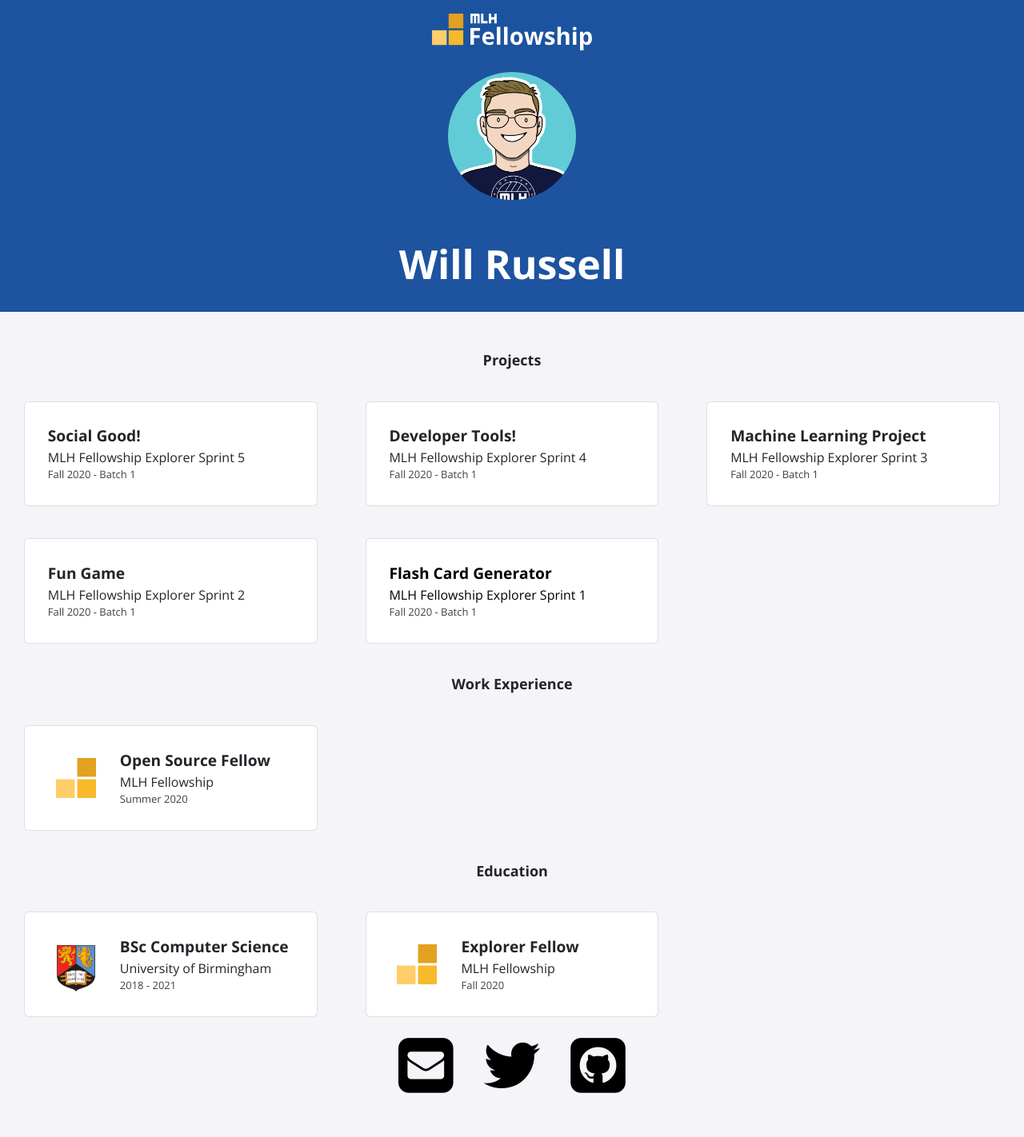
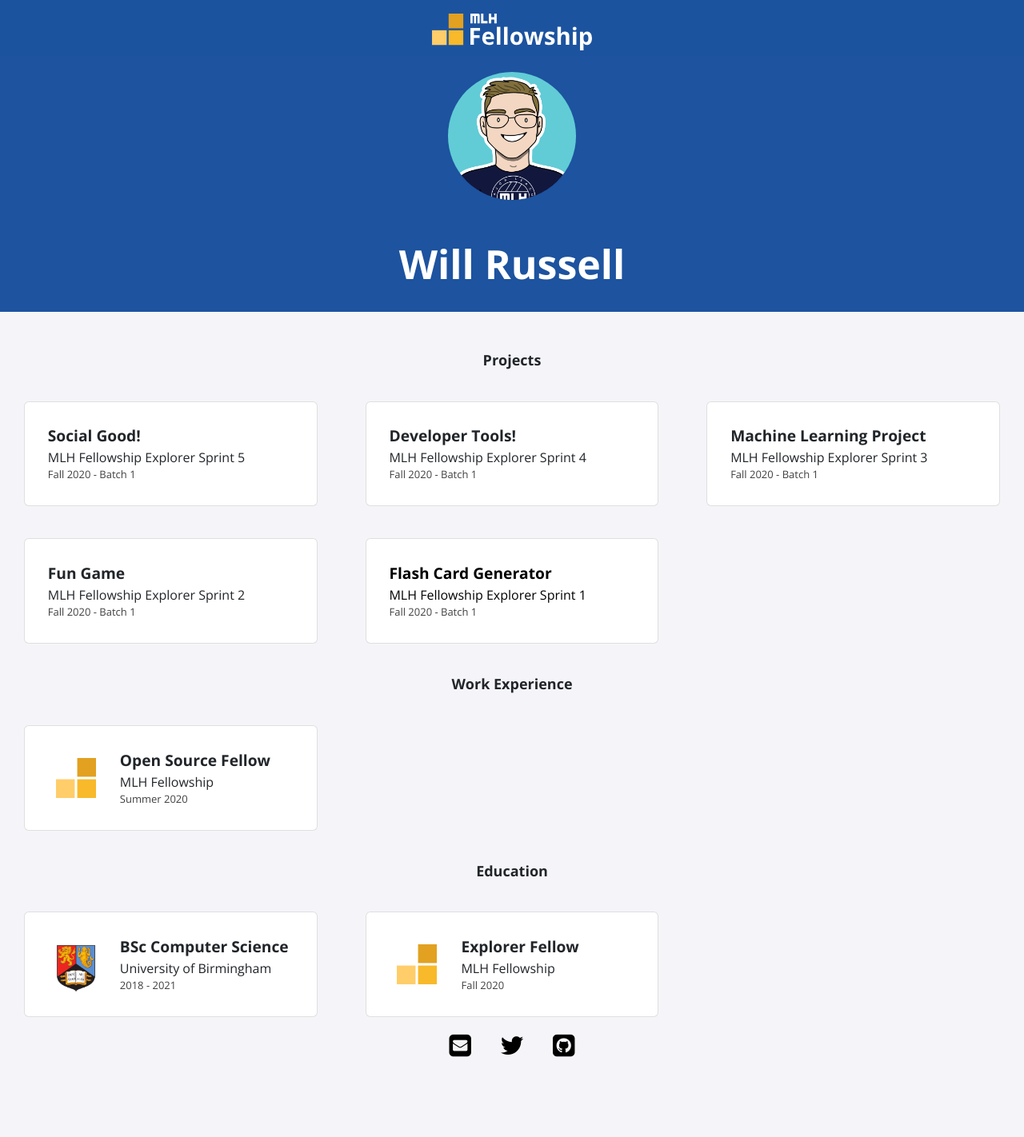
Before and after one commit to MLH-Fellowship/explorer-portfolio-batch2, a Jekyll site: the page built from index.html, in a window 1280 px wide. Shown: the whole page at 80% size. Built offline with Jekyll 4.4.1, drawn with Linux system fonts in a browser that asks for light colours; nearby versions of some CDN libraries; after the commit the page ends 1375 px from its top, so only the background shows below that.

Commit message:
Changed the size of images from CDN

```diff
--- a/_data/social-media.yml
+++ b/_data/social-media.yml
@@ -1,17 +1,17 @@
 email:
-  id: 'your.name@yoursite.com'
-  href: 'mailto:'
-  title: 'Email'
-  fa-icon: 'fa-envelope-square fa-5x'
+  id: "your.name@yoursite.com"
+  href: "mailto:"
+  title: "Email"
+  fa-icon: "fa-envelope-square fa-2x"
 
 twitter:
-  id: 'your-twitter-name'
-  href: 'https://www.twitter.com/'
-  title: 'Twitter'
-  fa-icon: 'fab fa-twitter fa-5x'
+  id: "your-twitter-name"
+  href: "https://www.twitter.com/"
+  title: "Twitter"
+  fa-icon: "fab fa-twitter fa-2x"
 
 github:
-  id: 'your-github-name'
-  href: 'https://github.com/'
-  title: 'GitHub'
-  fa-icon: 'fa-github-square fa-5x'
+  id: "your-github-name"
+  href: "https://github.com/"
+  title: "GitHub"
+  fa-icon: "fa-github-square fa-2x"
```
